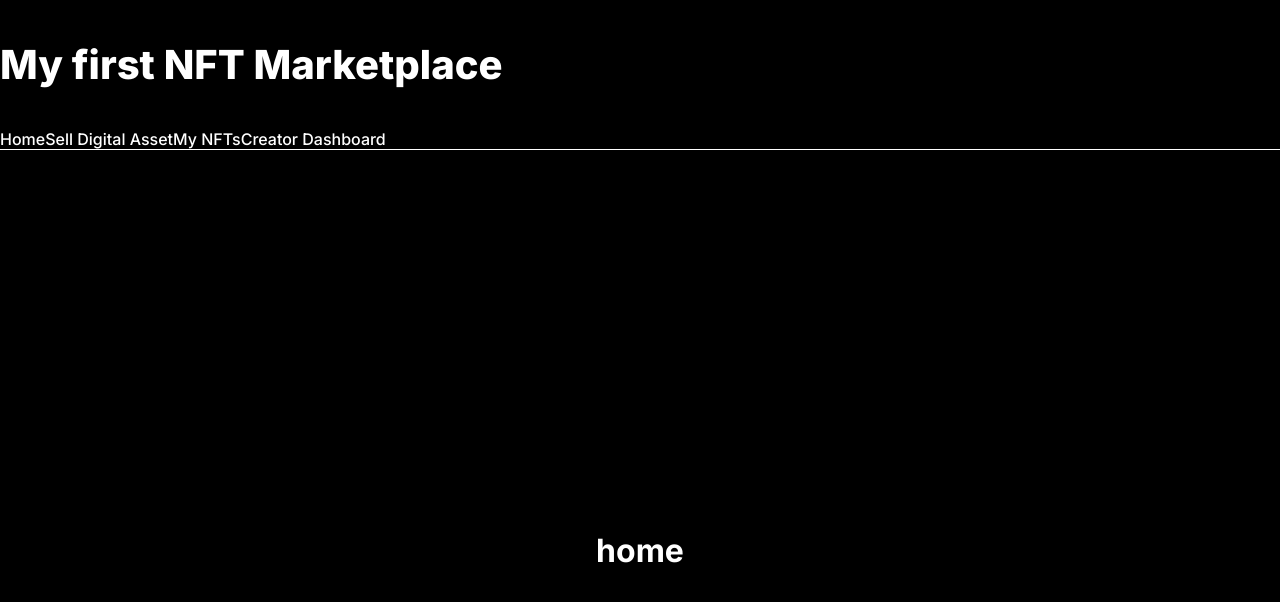
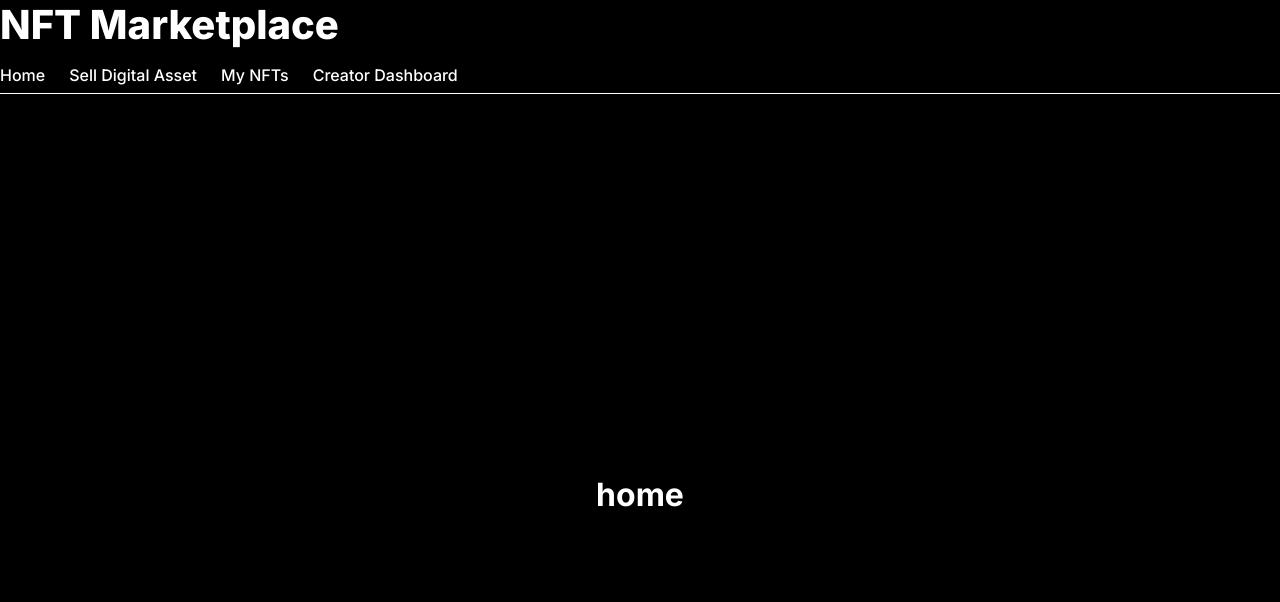
Before and after one commit to eremitik/nftmarket, a Next.js app: page / in a window 1280 px wide. Shown: the top 602 px of the page. Built offline with nearby package versions, Linux system fonts and the light colour scheme.

Commit message:
style: nav bar cleanup

```diff
--- a/pages/_app.js
+++ b/pages/_app.js
@@ -1,6 +1,20 @@
 import '../styles/globals.css'
 import Link from 'next/link';
-import styled from 'styled-components';
+import styled, { createGlobalStyle, ThemeProvider } from 'styled-components';
+
+const GlobalStyle = createGlobalStyle`
+  body {
+    margin: 0;
+    padding: 0;
+    box-sizing: border-box;
+  }
+`
+
+const theme = {
+  color: {
+    primary: 'black',
+  }
+}
 
 const Navigation = styled.nav`
   border-bottom: 1px solid white;
@@ -9,27 +23,39 @@ const Navigation = styled.nav`
 const Logo = styled.p`
   font-size: 40px;
   font-weight: 800;
+  margin: 0;
+`
+
+const LinkContainer = styled.div`
+  display: flex;
+  margin-top: 1rem;
+  margin-bottom: 0.5rem;
+`
+
+const Links = styled.a`
+  margin-right: 1.5rem;
+  cursor: pointer;
 `
 
 function MyApp({ Component, pageProps }) {
   return (
     <div>
       <Navigation>
-        <Logo>My first NFT Marketplace</Logo>
-        <div>
+        <Logo>NFT Marketplace</Logo>
+        <LinkContainer>
           <Link href="/">
-            <a>Home</a>
+            <Links>Home</Links>
           </Link>
           <Link href="/create">
-            <a>Sell Digital Asset</a>
+            <Links>Sell Digital Asset</Links>
           </Link>
           <Link href="/myassets">
-            <a>My NFTs</a>
+            <Links>My NFTs</Links>
           </Link>
           <Link href="/dashboard">
-            <a>Creator Dashboard</a>
+            <Links>Creator Dashboard</Links>
           </Link>
-        </div>
+        </LinkContainer>
       </Navigation>
       <Component {...pageProps} />
     </div>
```
